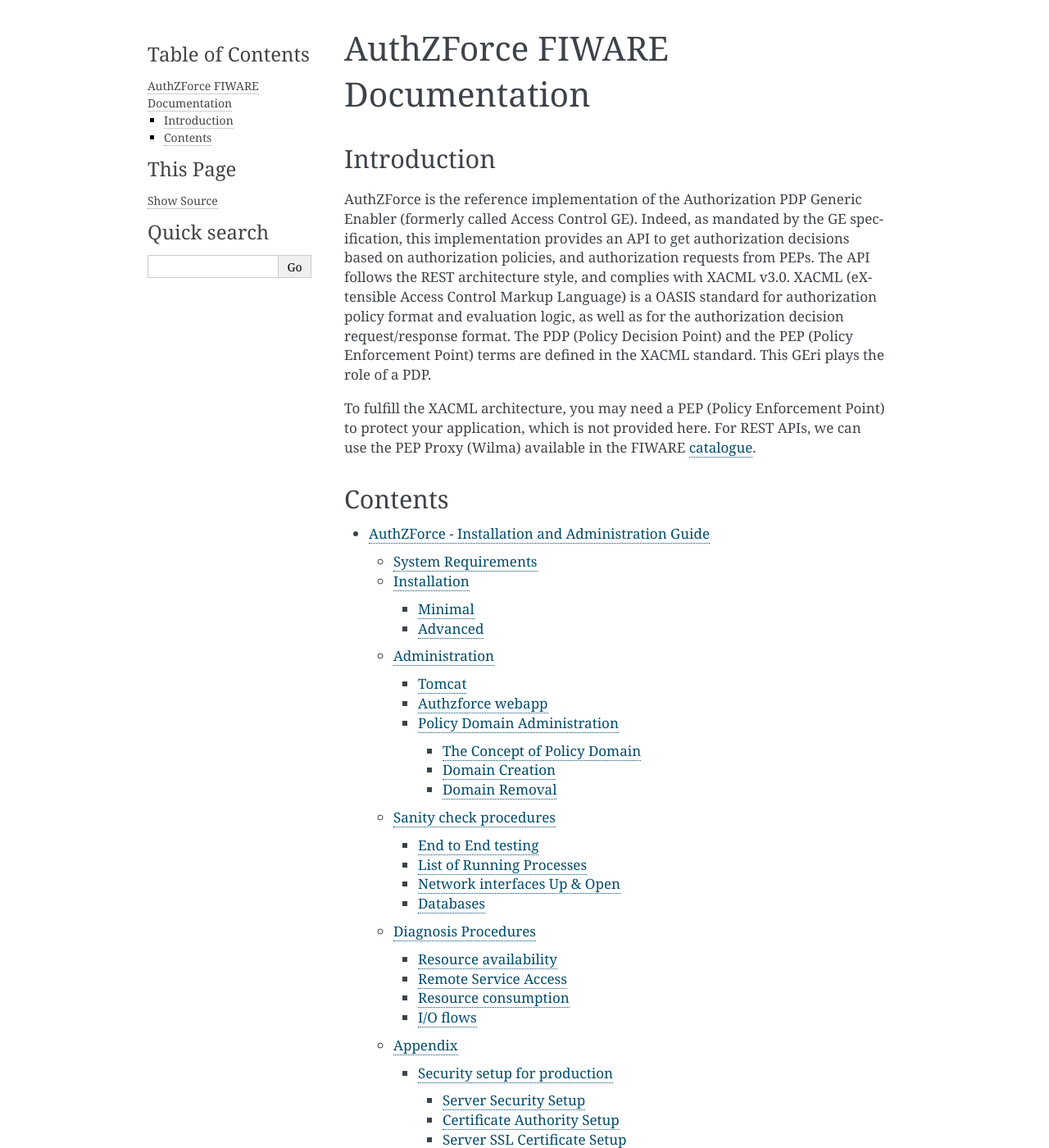
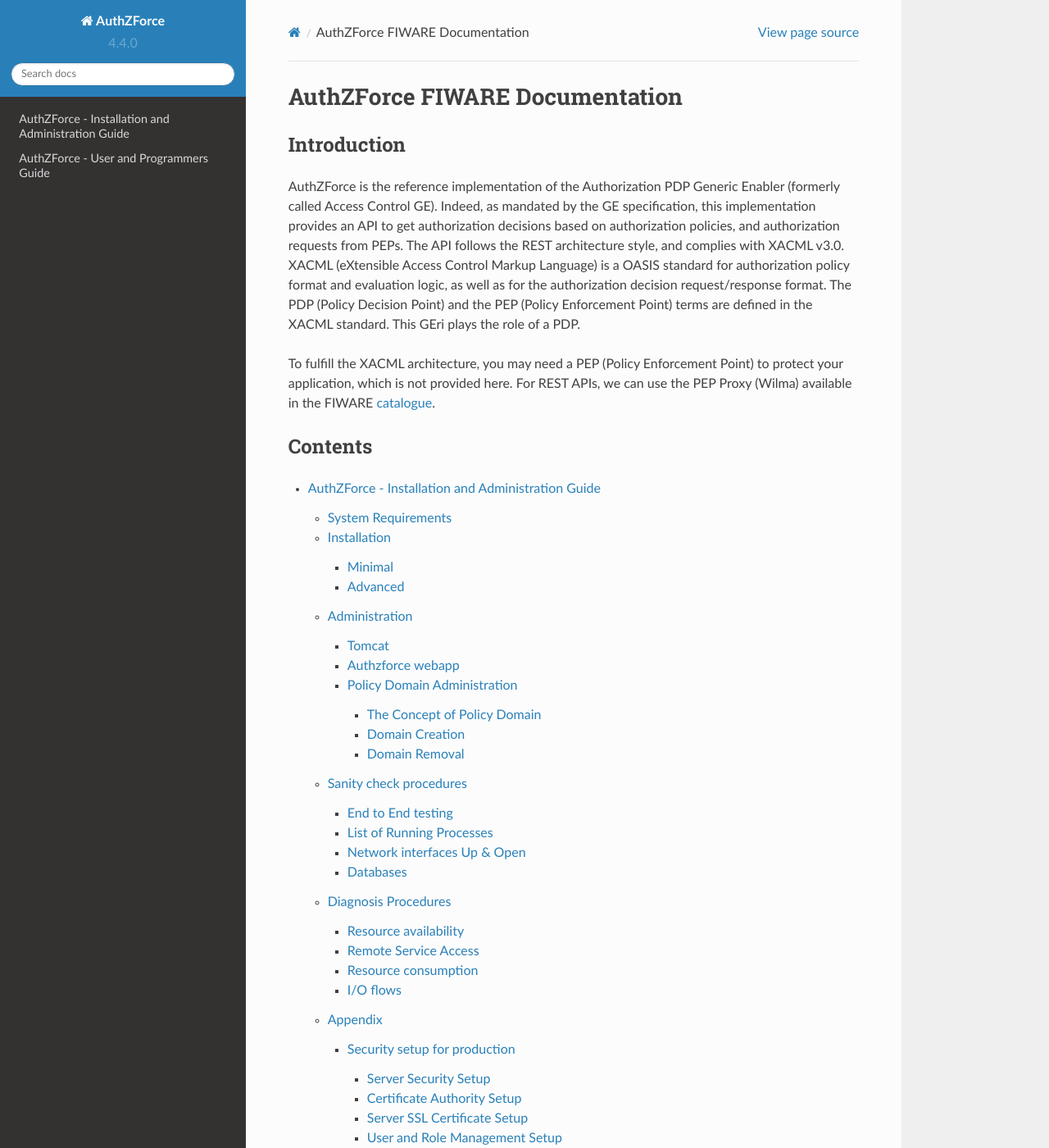
Before and after one commit to authzforce/fiware, a Sphinx documentation site: the page built from doc/index.rst, in a window 1280 px wide and 1400 px high. Shown: the whole window at 82% size. Built offline with Sphinx 7.4.7 and the Read the Docs theme 2.0.0, drawn with Linux system fonts in a browser that asks for light colours; formulas are drawn with MathJax 3; some of the changed text lies outside the part shown.

Commit message:
change to use readthedocs theme locally

```diff
--- a/doc/conf.py
+++ b/doc/conf.py
@@ -15,6 +15,17 @@
 import sys
 import os
 import shlex
+
+# on_rtd is whether we are on readthedocs.org
+on_rtd = os.environ.get('READTHEDOCS', None) == 'True'
+
+if not on_rtd:  # only import and set the theme if we're building docs locally
+    import sphinx_rtd_theme
+    html_theme = 'sphinx_rtd_theme'
+    html_theme_path = [sphinx_rtd_theme.get_html_theme_path()]
+
+# otherwise, readthedocs.org uses their theme by default, so no need to specify it
+
 
 # If extensions (or modules to document with autodoc) are in another directory,
 # add these directories to sys.path here. If the directory is relative to the
@@ -143,7 +154,7 @@
 # Add any paths that contain custom static files (such as style sheets) here,
 # relative to this directory. They are copied after the builtin static files,
 # so a file named "default.css" will overwrite the builtin "default.css".
-html_static_path = ['_static']
+# html_static_path = ['_static']
 
 # Add any extra paths that contain custom files (such as robots.txt or
 # .htaccess) here, relative to this directory. These files are copied
```
